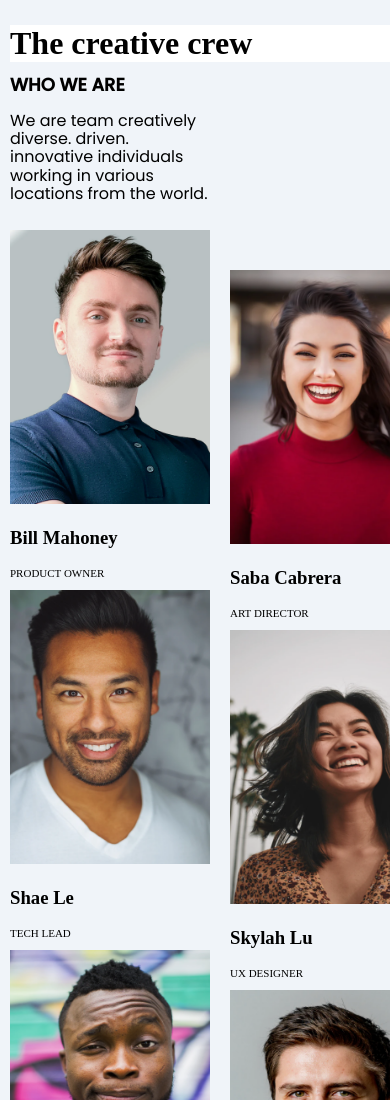
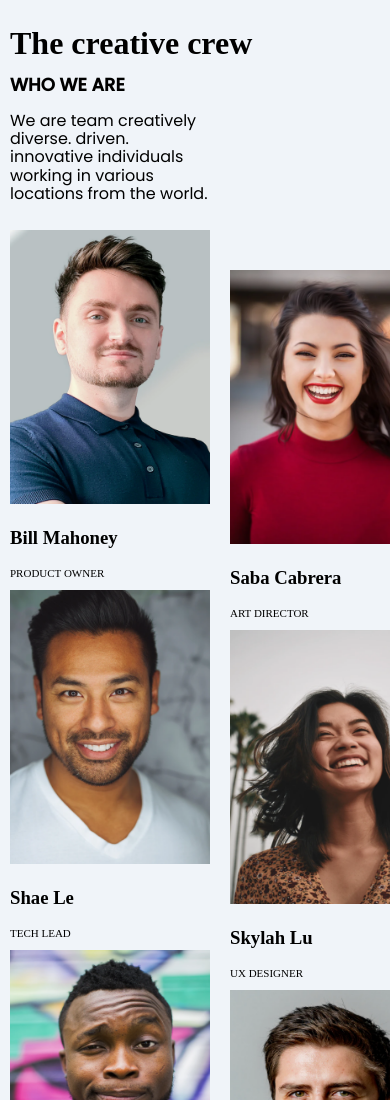
Before and after one commit to antuansabe/My-Team-Page, a plain HTML site: page index.html in a window 390 px wide. Shown: the top 1100 px of the page. Drawn offline with Linux system fonts and the light colour scheme.

Commit message:
Update movile.css

```diff
--- a/styles/movile.css
+++ b/styles/movile.css
@@ -18,7 +18,7 @@
 
     }
     .header h1{
-        background-color: #fff;
+        background-color: #F0F4F9;
         grid-column-start: 2;
         grid-column-end: 5;
         grid-row-start: 1;
```
